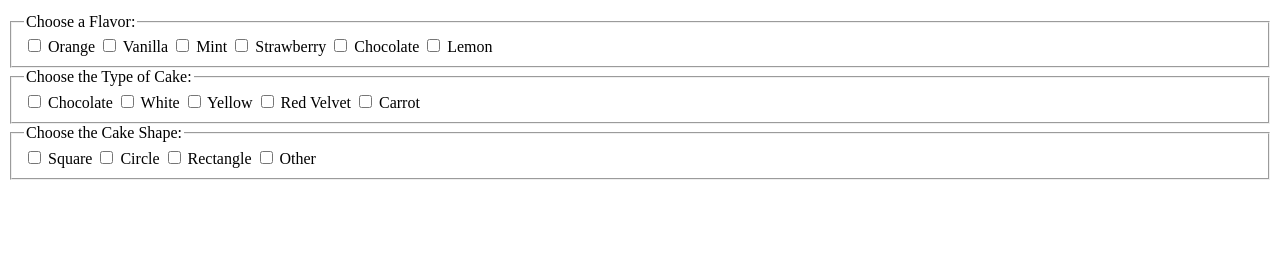
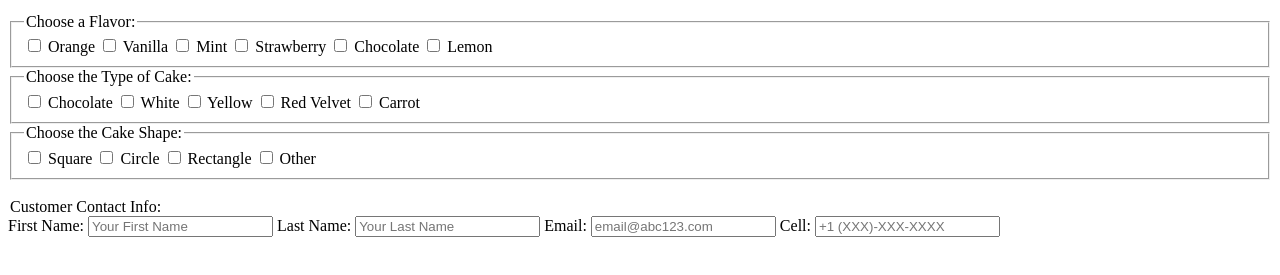
Before and after one commit to abigeez/316_SBA, a plain HTML site: page index.html in a window 1280 px wide. Shown: the part 397-672 px from the top of the page. Drawn offline with Linux system fonts and the light colour scheme.

Commit message:
added customer info form

```diff
--- a/index.html
+++ b/index.html
@@ -28,10 +28,10 @@
                 <legend>
                     Choose a Flavor:
                 </legend>
-                <input type="checkbox" id="orange" name="flavors" required/>
+                <input type="checkbox" id="orange" name="flavors" required />
                 <label for="orange">Orange</label>
 
-                <input type="checkbox" id="vanilla" name="flavors" required/>
+                <input type="checkbox" id="vanilla" name="flavors" required />
                 <label for="Vanilla">Vanilla</label>
 
                 <input type="checkbox" id="mint" name="flavors" required />
@@ -43,7 +43,7 @@
                 <input type="checkbox" id="chocolate" name="flavors" required />
                 <label for="Chocolate">Chocolate</label>
 
-                <input type="checkbox" id="lemon" name="flavors" required/>
+                <input type="checkbox" id="lemon" name="flavors" required />
                 <label for="lemon">Lemon</label>
             </fieldset>
         </form>
@@ -93,9 +93,28 @@
 
         </fieldset>
     </form>
+    <br>
+    <!---------------------------------------------------User Registration Form-------------------------------------------->
+    <div class=regForm>
+
+        <form>
+            <legend>Customer Contact Info:</legend>
+
+            <label>First Name:</label>
+            <input type="text" name="first_name" class="input-control" placeholder="Your First Name">
+
+            <label>Last Name:</label>
+            <input type="text" name="last_name" class="input-control" placeholder="Your Last Name">
+
+            <label>Email:</label>
+            <input type="email" name="email" class="input-control" placeholder="email@abc123.com">
+
+            <label>Cell:</label>
+            <input type="tel" name="cellPhone" class="input-control" placeholder="+1 (XXX)-XXX-XXXX">
 
 
-
+        </form>
+    </div>
 
 </body>
 
--- a/script.js
+++ b/script.js
@@ -4,7 +4,7 @@ const animImg = document.querySelector("img");
 
 
 animImg.addEventListener("click", event => {
-    event.target.style.backgroundColor = "powderblue";
+    event.target.style.backgroundColor = "gold";
 
 });
 
```
